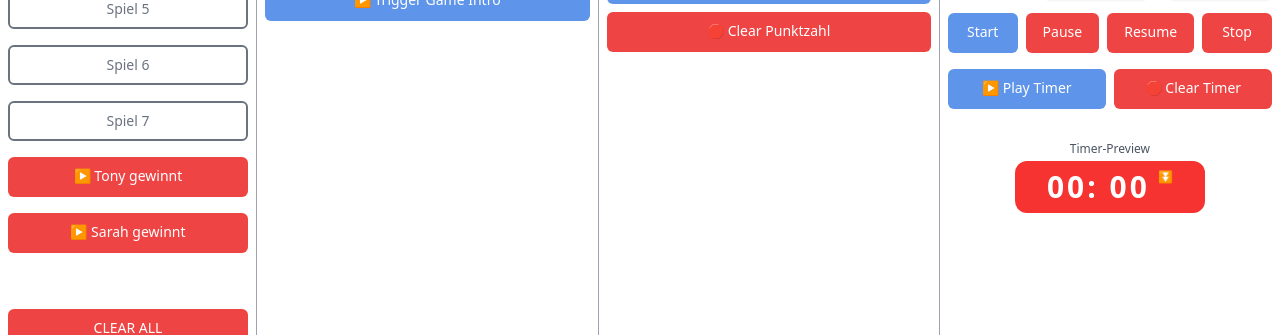
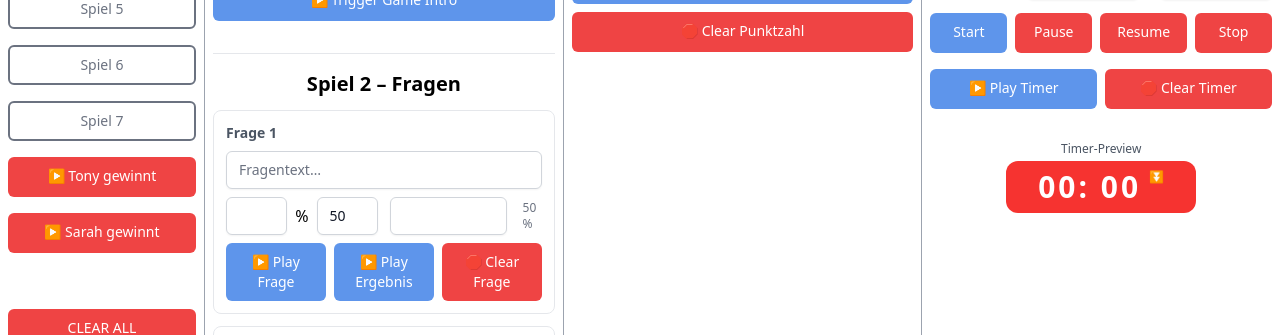
Before and after one commit to moonnite/mga-show-tools, a Vue app in the folder frontend/: page /manage in a window 1280 px wide. Shown: the part 465-800 px from the top of the page. Built offline with nearby package versions, Linux system fonts and the light colour scheme; no server answers.

Commit message:
Add Spiel 2, 7 Questions with percent answers

```diff
--- a/frontend/src/views/ManageView.vue
+++ b/frontend/src/views/ManageView.vue
@@ -31,9 +31,12 @@
       <button secondary @click="sendMsg('cut', 'transition', 'winner_tony')">▶️ Tony gewinnt</button>
       <button secondary @click="sendMsg('cut', 'transition', 'winner_sarah')">▶️ Sarah gewinnt</button>
       <br />
-      <button secondary @click="sendMsg('clear', 'total', 'winner_sarah')">CLEAR ALL</button>
+      <!-- UPDATED: Clear all now clears total, questions, and live timer -->
+      <button secondary @click="clearAll()">CLEAR ALL</button>
     </div>
+
     <div class="flex flex-col md:flex-row divide-y md:divide-x divide-gray-400 h-full grow overflow-y-auto">
+      <!-- Aktuelles Spiel -->
       <div class="flex flex-col gap-4 w-full h-full p-2">
         <p class="text-xl w-full text-center font-bold">Aktuelles Spiel</p>
         <div>
@@ -53,9 +56,7 @@
             :value="gamedata?.player1"
             @change="($event) => sendData(activeGame, $event, 'score', '1')"
           >
-            <option v-for="i in (gamedata?.max_points ?? 0) + 1" :key="i - 1" :value="i - 1">
-              {{ i - 1 }}
-            </option>
+            <option v-for="i in (gamedata?.max_points ?? 0) + 1" :key="i - 1" :value="i - 1">{{ i - 1 }}</option>
           </select>
         </div>
         <div class="flex flex-row items-center justify-between gap-2">
@@ -66,9 +67,7 @@
             :value="gamedata?.player2"
             @change="($event) => sendData(activeGame, $event, 'score', '2')"
           >
-            <option v-for="i in (gamedata?.max_points ?? 0) + 1" :key="i - 1" :value="i - 1">
-              {{ i - 1 }}
-            </option>
+            <option v-for="i in (gamedata?.max_points ?? 0) + 1" :key="i - 1" :value="i - 1">{{ i - 1 }}</option>
           </select>
         </div>
         <div class="flex flex-col gap-2">
@@ -85,8 +84,72 @@
             <button secondary @click="sendMsg('clear', 'score', activeGame)">🛑 Clear score</button>
           </div>
           <button primary @click="sendMsg('cut', 'transition', activeGame)">▶️ Trigger Game Intro</button>
+
+          <!-- Game 2 Questions Editor -->
+          <div v-if="activeGame === 'game2'" class="mt-6 border-t pt-4">
+            <p class="text-xl w-full text-center font-bold">Spiel 2 – Fragen</p>
+
+            <div
+              v-for="(q, idx) in questions"
+              :key="idx"
+              class="mt-3 p-3 rounded-lg border bg-white/70 flex flex-col gap-2"
+            >
+              <div class="text-sm font-semibold text-gray-600">Frage {{ idx + 1 }}</div>
+
+              <!-- Question text -->
+              <input
+                type="text"
+                placeholder="Fragentext…"
+                :value="q.text"
+                @change="(e:any) => updateQuestionText(idx, e.target.value)"
+              />
+
+              <!-- Editable labels + percentages -->
+              <div class="grid grid-cols-1 md:grid-cols-2 gap-3">
+                <!-- Player 1 -->
+                <div class="flex items-center gap-2">
+                  <input
+                    type="text"
+                    class="w-40"
+                    :placeholder="data?.players?.player1"
+                    :value="q.label1 ?? ''"
+                    @change="(e:any) => updateQuestionLabel(idx, 'label1', e.target.value)"
+                  />
+                  <span>%</span>
+                  <input
+                    type="number"
+                    min="0"
+                    max="100"
+                    :value="q.p1"
+                    class="w-20"
+                    @change="(e:any) => updateQuestionPercent(idx, Number(e.target.value))"
+                  />
+                </div>
+
+                <!-- Player 2 (auto % preview) -->
+                <div class="flex items-center gap-2">
+                  <input
+                    type="text"
+                    class="w-40"
+                    :placeholder="data?.players?.player2"
+                    :value="q.label2 ?? ''"
+                    @change="(e:any) => updateQuestionLabel(idx, 'label2', e.target.value)"
+                  />
+                  <span class="text-xs text-gray-500 ml-2"> {{ 100 - (q.p1 ?? 0) }} % </span>
+                </div>
+              </div>
+
+              <div class="flex gap-2">
+                <button primary @click="playQuestion(idx, false)">▶️ Play Frage</button>
+                <button primary @click="playQuestion(idx, true)">▶️ Play Ergebnis</button>
+                <button secondary @click="clearQuestion()">🛑 Clear Frage</button>
+              </div>
+            </div>
+          </div>
         </div>
       </div>
+
+      <!-- Gesamtpunktzahl -->
       <div class="flex flex-col gap-4 w-full h-full p-2">
         <p class="text-xl w-full text-center font-bold">Gesamtpunktzahl</p>
         <div>
@@ -115,9 +178,7 @@
             :value="data?.total?.player1"
             @change="($event) => sendData('total', $event, 'score', '1')"
           >
-            <option v-for="i in (data?.total?.max_points ?? 0) + 1" :key="i - 1" :value="i - 1">
-              {{ i - 1 }}
-            </option>
+            <option v-for="i in (data?.total?.max_points ?? 0) + 1" :key="i - 1" :value="i - 1">{{ i - 1 }}</option>
           </select>
         </div>
         <div class="flex flex-row items-center justify-between gap-2">
@@ -128,9 +189,7 @@
             :value="data?.total?.player2"
             @change="($event) => sendData('total', $event, 'score', '2')"
           >
-            <option v-for="i in (data?.total?.max_points ?? 0) + 1" :key="i - 1" :value="i - 1">
-              {{ i - 1 }}
-            </option>
+            <option v-for="i in (data?.total?.max_points ?? 0) + 1" :key="i - 1" :value="i - 1">{{ i - 1 }}</option>
           </select>
         </div>
         <div class="flex flex-col gap-2">
@@ -138,6 +197,8 @@
           <button secondary @click="sendMsg('clear', 'total', 'total')">🛑 Clear Punktzahl</button>
         </div>
       </div>
+
+      <!-- Bauchbinden / Info + Timer -->
       <div class="flex flex-col gap-4 w-full h-full p-2">
         <p class="text-xl w-full text-center font-bold">Bauchbinden</p>
         <div>
@@ -148,6 +209,7 @@
           <button primary @click="sendMsg('cut', 'info', 'info')">▶️ Play Info</button>
           <button secondary @click="sendMsg('clear', 'info', 'info')">🛑 Clear Info</button>
         </div>
+
         <!-- TIMER CONTROL START -->
         <div class="mt-6 flex flex-col gap-2 border-t pt-4">
           <p class="text-xl w-full text-center font-bold">Live-Timer</p>
@@ -162,13 +224,13 @@
             <button secondary @click="resumeTimer">Resume</button>
             <button secondary @click="stopTimer">Stop</button>
           </div>
-          <!-- Timer ein-/ausblenden -->
           <div class="flex flex-row gap-2 mt-2">
             <button primary @click="sendMsg('cut', 'livetimer', 'livetimer')">▶️ Play Timer</button>
             <button secondary @click="sendMsg('clear', 'livetimer', 'livetimer')">🛑 Clear Timer</button>
           </div>
         </div>
         <!-- TIMER CONTROL END -->
+
         <!-- Timer Preview Anzeige -->
         <div class="flex flex-col items-center mt-4">
           <label class="text-xs text-gray-600">Timer-Preview</label>
@@ -199,14 +261,14 @@ import { useManagerStore } from "../stores/manager";
 export default defineComponent({
   data() {
     return {
-      activeGame: "game1",
+      activeGame: "game2",
 
       // === Timer-Settings ===
       timerUp: false,
       timerMin: 1,
       timerSec: 0,
 
-      // === Preview‑Timer‑State ===
+      // === Preview-Timer-State ===
       timerInitial: 0,
       timerCurrent: 0,
       timerRunning: false,
@@ -219,6 +281,10 @@ export default defineComponent({
     ...mapState(useManagerStore, ["data"]),
     gamedata() {
       return this.data?.[this.activeGame] ?? {};
+    },
+    questions() {
+      const q = this.data?.game2?.questions ?? [];
+      return Array.from({ length: 7 }, (_, i) => q[i] ?? { text: "", p1: 50, p2: 50, label1: "", label2: "" });
     },
   },
 
@@ -245,27 +311,79 @@ export default defineComponent({
     ...mapActions(useConnectionStore, ["connectClient"]),
     ...mapActions(useManagerStore, ["init", "sendAction", "updateData"]),
 
+    // NEW: clear all helper
+    clearAll() {
+      // clear big overlay elements
+      this.sendMsg("clear", "total", "total");
+      // clear question overlay
+      this.sendMsg("clear", "question", "game2");
+      // clear live timer
+      this.sendMsg("clear", "livetimer", "livetimer");
+    },
+
+    // === Questions helpers ===
+    ensureQuestionsArray() {
+      if (!this.data || !this.data.game2) return;
+      if (!Array.isArray(this.data.game2.questions)) {
+        this.data.game2.questions = [];
+      }
+      while (this.data.game2.questions.length < 7) {
+        this.data.game2.questions.push({
+          text: "",
+          p1: 50,
+          p2: 50,
+          label1: this.data?.players?.player1 ?? "",
+          label2: this.data?.players?.player2 ?? "",
+        });
+      }
+      if (this.data.game2.questions.length > 7) {
+        this.data.game2.questions.splice(7);
+      }
+    },
+    updateQuestionText(idx: number, text: string) {
+      this.ensureQuestionsArray();
+      this.data.game2.questions[idx].text = text;
+      this.updateData("game2", this.data.game2);
+    },
+    updateQuestionPercent(idx: number, p1: number) {
+      this.ensureQuestionsArray();
+      const val = Math.max(0, Math.min(100, Math.round(Number(p1) || 0)));
+      this.data.game2.questions[idx].p1 = val;
+      this.data.game2.questions[idx].p2 = 100 - val;
+      this.updateData("game2", this.data.game2);
+    },
+    updateQuestionLabel(idx: number, key: "label1" | "label2", value: string) {
+      this.ensureQuestionsArray();
+      this.data.game2.questions[idx][key] = value;
+      this.updateData("game2", this.data.game2);
+    },
+    playQuestion(idx: number, withResults: boolean) {
+      this.sendMsg("cut", "question", "game2", { index: idx, showResults: withResults });
+    },
+    clearQuestion() {
+      this.sendMsg("clear", "question", "game2");
+    },
+
     // Backend-Interaktionen
     sendData(scene: string, data: any, type?: "score" | "title", player?: "1" | "2") {
-      this.updateData(scene, data.target.value, type, player);
+      this.updateData(scene, data.target ? data.target.value : data, type, player);
     },
     sendMsg(
       action: "clear" | "cut",
-      type: "all" | "name" | "score" | "info" | "total" | "transition" | "game" | "timer" | "livetimer",
-      scene: string
+      type: "all" | "name" | "score" | "info" | "total" | "transition" | "game" | "timer" | "livetimer" | "question",
+      scene: string,
+      extra: Record<string, any> = {}
     ) {
-      this.sendAction(action, { type, scene });
+      this.sendAction(action, { type, scene, ...extra });
     },
 
-    // Richtung umschalten
+    // === Timer existing methods ===
     onToggleDirection() {
       this.sendAction("timer", {
         command: "setDirection",
         up: this.timerUp,
       });
     },
-
-    // Timer‑Buttons (Server‑Steuerung)
     startTimer() {
       this.sendAction("timer", {
         command: "start",
@@ -284,15 +402,12 @@ export default defineComponent({
       this.sendAction("timer", { command: "stop" });
     },
 
-    // === Preview‑Timer‑Logik ===
+    // === Preview-Timer-Logik ===
     timerTrigger(data: any) {
-      // 1) setDirection
       if (data.command === "setDirection") {
         this.timerUp = !!data.up;
         return;
       }
-
-      // 2) Start
       if (data.command === "start") {
         this.timerUp = !!data.up;
         this.timerInitial = (data.min || 0) * 60 + (data.sec || 0);
@@ -300,27 +415,19 @@ export default defineComponent({
         this.timerRunning = true;
         this.timerPaused = false;
       }
-
-      // 3) Pause
       if (data.command === "pause") {
         this.timerPaused = true;
         this.timerRunning = false;
       }
-
-      // 4) Resume
       if (data.command === "resume") {
         this.timerPaused = false;
         this.timerRunning = true;
       }
-
-      // 5) Stop
       if (data.command === "stop") {
         this.timerPaused = false;
         this.timerRunning = false;
         this.timerCurrent = this.timerUp ? 0 : this.timerInitial;
       }
-
-      // 6) Intervall verwalten
       if (this.timerInterval !== undefined) {
         clearInterval(this.timerInterval);
         this.timerInterval = undefined;
@@ -329,14 +436,11 @@ export default defineComponent({
         this.timerInterval = window.setInterval(this.updateTimerPreview, 1000);
       }
     },
-
     updateTimerPreview() {
       if (!this.timerRunning || this.timerPaused) return;
-
       if (this.timerUp) {
         this.timerCurrent++;
         if (this.timerCurrent >= this.timerInitial) {
-          // Ende erreicht
           this.timerRunning = false;
           if (this.timerInterval !== undefined) {
             clearInterval(this.timerInterval);
@@ -347,7 +451,6 @@ export default defineComponent({
         if (this.timerCurrent > 0) {
           this.timerCurrent--;
           if (this.timerCurrent === 0) {
-            // Ende erreicht
             this.timerRunning = false;
             if (this.timerInterval !== undefined) {
               clearInterval(this.timerInterval);
--- a/frontend/src/views/OverlayView.vue
+++ b/frontend/src/views/OverlayView.vue
@@ -40,6 +40,28 @@
       class="absolute left-1/2 -translate-x-1/2 bottom-16 flex flex-row-reverse gap-2 py-5 px-12 bg-[#F63330] max-w-[66%] whitespace-pre-wrap overflow-hidden z-20"
     >
       <p class="text-white text-center font-black text-6xl">{{ info }}</p>
+    </div>
+  </Transition>
+
+  <!-- Question (with optional results) -->
+  <Transition name="fade" mode="out-in">
+    <div
+      v-if="showQuestion"
+      class="absolute left-1/2 -translate-x-1/2 bottom-16 flex flex-col gap-3 py-5 px-12 bg-[#F63330] max-w-[70%] min-w-[48rem] whitespace-pre-wrap overflow-hidden z-30"
+    >
+      <p class="text-white text-center font-black text-5xl leading-tight">
+        {{ questionText }}
+      </p>
+      <div v-if="showQuestionResults" class="grid grid-cols-2 gap-4">
+        <div class="flex items-center justify-between bg-[#1ED8E6] px-5 py-3">
+          <span class="text-[#0E2232] text-2xl font-black uppercase tracking-wide">{{ qLabel1 }}</span>
+          <span class="text-[#0E2232] text-3xl font-black">{{ qP1 }}%</span>
+        </div>
+        <div class="flex items-center justify-between bg-[#FDF8E5] px-5 py-3">
+          <span class="text-[#0E2232] text-2xl font-black uppercase tracking-wide">{{ qLabel2 }}</span>
+          <span class="text-[#0E2232] text-3xl font-black">{{ qP2 }}%</span>
+        </div>
+      </div>
     </div>
   </Transition>
 
@@ -111,6 +133,15 @@ export default defineComponent({
       timerCurrent: 60,
       timerInterval: undefined as number | undefined,
       showTimer: false,
+
+      // question overlay state
+      showQuestion: false,
+      showQuestionResults: false,
+      questionText: "",
+      qP1: 50,
+      qP2: 50,
+      qLabel1: "",
+      qLabel2: "",
     };
   },
   mounted() {
@@ -127,7 +158,12 @@ export default defineComponent({
     ...mapActions(useConnectionStore, ["connectClient"]),
     ...mapActions(useOverlayStore, ["init"]),
     clearTrigger(result: any) {
-      console.log("CLEAR TRIGGER");
+      // Make question hide atomically to avoid "flash"
+      if (result.type === "question") {
+        this.showQuestion = false;
+        return;
+      }
+
       if (result.type == "name") {
         this.showInfo = false;
       } else if (result.type == "score") {
@@ -154,13 +190,11 @@ export default defineComponent({
         this.showScore = false;
         this.showInfo = false;
       } else if (result.type == "livetimer") {
-        console.log("CLEAR TRIGGER im OverlayView angekommen!");
         this.showTimer = false;
       }
     },
     fadeTrigger(result: any) {},
     cutTrigger(result: any) {
-      console.log("CUT TRIGGER");
       if (result.type == "score") {
         this.player1 = parseInt(result.data.player1);
         this.player2 = parseInt(result.data.player2);
@@ -186,8 +220,34 @@ export default defineComponent({
         this.showScore = false;
         this.showInfo = false;
       } else if (result.type == "livetimer") {
-        console.log("CUT TRIGGER im OverlayView angekommen!");
         this.showTimer = true;
+      } else if (result.type == "question") {
+        const idx = Number(result.index ?? 0);
+        const q = result.data?.questions?.[idx];
+        if (!q) return;
+
+        // text
+        this.questionText = q.text || "";
+
+        // percentages (validate)
+        const p1 = typeof q.p1 === "number" ? q.p1 : Number(q.p1 ?? 0);
+        const p2 = typeof q.p2 === "number" ? q.p2 : Number(q.p2 ?? 0);
+        if (isFinite(p1) && isFinite(p2) && p1 + p2 === 100) {
+          this.qP1 = p1;
+          this.qP2 = p2;
+        } else {
+          this.qP1 = isFinite(p1) ? p1 : 0;
+          this.qP2 = 100 - this.qP1;
+        }
+
+        // labels with fallback to players
+        const players = result.data?.players ?? {};
+        this.qLabel1 = q.label1 && q.label1.trim() ? q.label1 : players.player1 || "";
+        this.qLabel2 = q.label2 && q.label2.trim() ? q.label2 : players.player2 || "";
+
+        // visibility
+        this.showQuestionResults = !!result.showResults;
+        this.showQuestion = true;
       }
     },
     initVideoOverlay() {
@@ -200,13 +260,10 @@ export default defineComponent({
       }, 5400);
     },
     timerTrigger(data: any) {
-      // 1) Sofort Richtung umstellen, ohne das Intervall zu unterbrechen
       if (data.command === "setDirection") {
         this.timerUp = !!data.up;
         return;
       }
-
-      // 2) Start-Logik
       if (data.command === "start") {
         this.timerUp = !!data.up;
         this.timerInitial = (data.min || 0) * 60 + (data.sec || 0);
@@ -219,8 +276,6 @@ export default defineComponent({
         }
         this.timerInterval = window.setInterval(this.updateTimer, 1000);
       }
-
-      // 3) Pause-Logik
       if (data.command === "pause") {
         this.timerPaused = true;
         this.timerRunning = false;
@@ -229,8 +284,6 @@ export default defineComponent({
           this.timerInterval = undefined;
         }
       }
-
-      // 4) Resume-Logik
       if (data.command === "resume") {
         if (!this.timerRunning && this.timerPaused) {
           this.timerPaused = false;
@@ -242,8 +295,6 @@ export default defineComponent({
           this.timerInterval = window.setInterval(this.updateTimer, 1000);
         }
       }
-
-      // 5) Stop-Logik
       if (data.command === "stop") {
         this.timerPaused = false;
         this.timerRunning = false;
```
Also changed, not shown: 2 other files (tests, documents, lock files or other folders).
